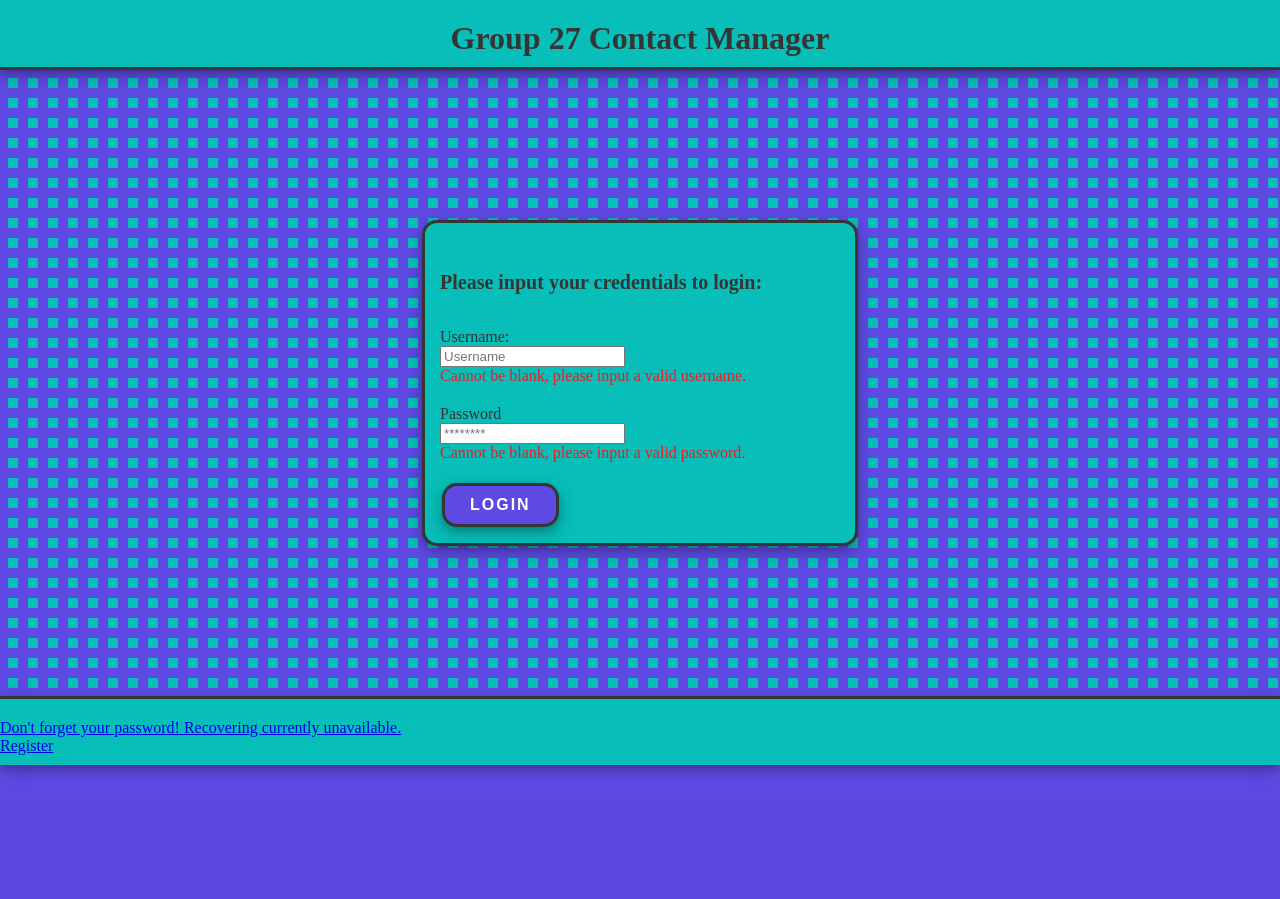
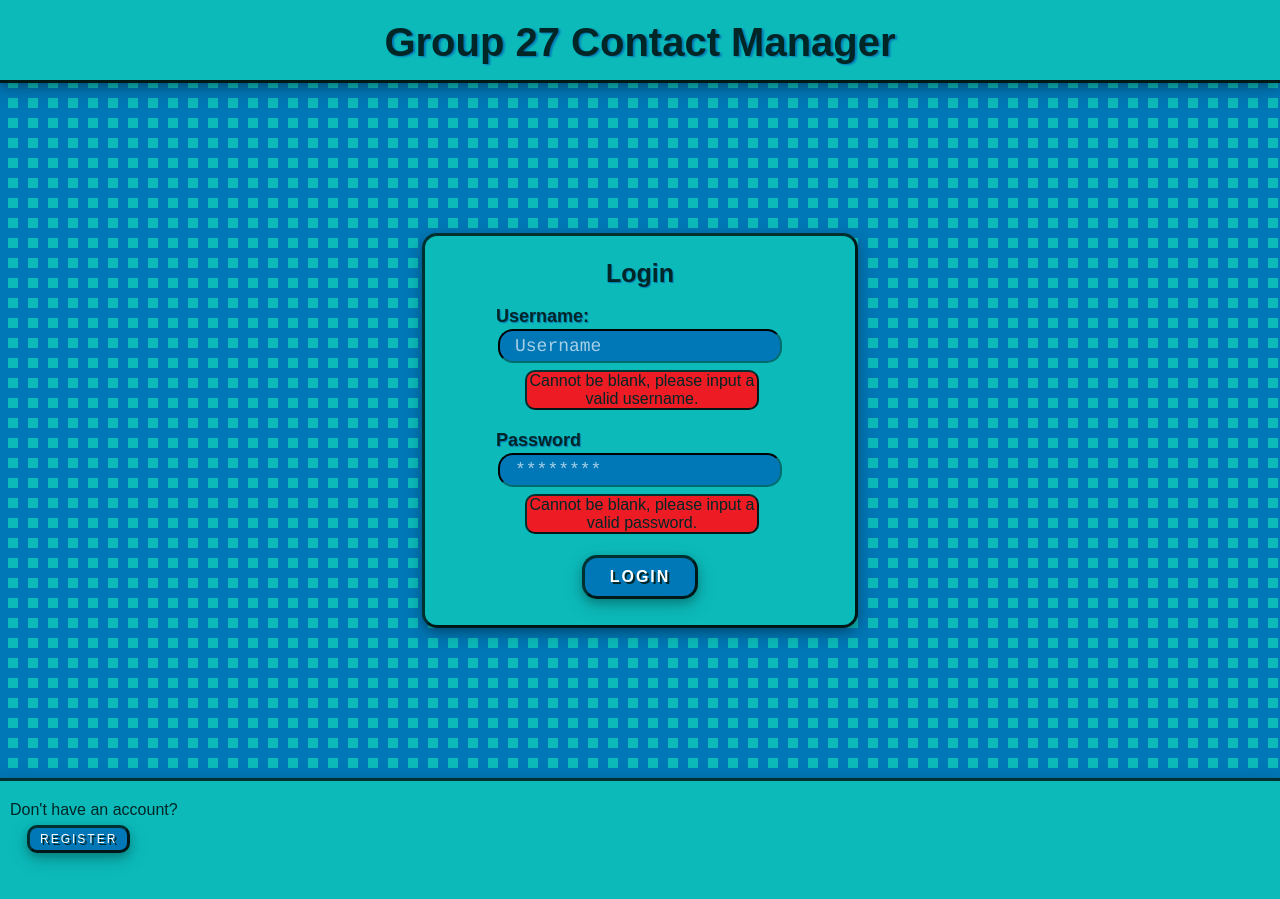
Before and after one commit to rna-devknight/Cop4331-contact-manager-project, a PHP site: page / in a window 1280 px wide. Before the commit the page ends 776 px from the top, so only its background shows below. Run offline with PHP 8.4, Linux system fonts and the light colour scheme.

Commit message:
More CSS Updates

```diff
--- a/css/peyton.css
+++ b/css/peyton.css
@@ -1,11 +1,19 @@
 :root {
-	--black: #353535;
+	--black: #002626;
 	--red: #ED1C24;
-	/*--brown: #8A897C;
-	--tan: #BDBBB0;*/
-	--brown: #5E4AE3;
-	--tan: #07BEB8;
 	--white: #FFFFFF;
+	--bl: #003030;
+	--bd: #001818;
+
+	/* Brown / Yellow
+	--brown: #9F7833;
+	--tan: #D19C1D;
+	*/
+
+	/*Dark Blue/ Blue*/
+	--brown: #0077B6;
+	--tan: #0CBABA;
+
 }
 
 @keyframes moving-background {
@@ -25,25 +33,42 @@
 }
 
 html, body {
-	background-color: var(--brown);
+	background-color: var(--tan);
 	margin: 0px;
 	padding: 0px;
-	min-height: 100%;
+	font-family: Arial;
 }
 
 div, p, button, h1, h2, h3, h4, h5, h6, h7 {
 	color: var(--black);
 }
 
+h1 {
+	font-size: 40px;
+	font-weight:bold;
+	text-shadow: 2px 1px 2px var(--brown);
+}
+
 h5 {
-	font-size: 20px;
+	font-size: 25px;
+	text-align: center;
+	margin: 8px 0;
+	font-weight: bold;
+	text-shadow: 1px 1px 1px var(--brown);
+}
+
+label, h4 {
+	font-size: 18px;
+	font-weight: bold;
+	text-shadow: 1px 1px 1px var(--brown);
 }
 
 button {
 	background-color: var(--brown);
 	color: var(--white);
+	text-shadow: 2px 2px var(--black);
 	border-radius: 15px;
-	border-color: var(--black);
+	border-color: var(--bl) var(--bd) var(--bd) var(--bl);
 	border-width: 3px;
 	border-style: solid;
 	padding: 10px 25px;
@@ -57,41 +82,98 @@ button {
 	letter-spacing: 2px;
 }
 
+button.button-small {
+	font-size:12px;
+	font-weight: normal;
+	padding: 4px 10px;
+	margin: 6px 17px;
+	border-radius: 10px;
+}
+
 button:hover {
 	background-color: var(--black);
 	margin: 0px;
 	padding: 11px 27px;
 }
 
+button.button-small:hover {
+	background-color: var(--black);
+	margin: 5px 15px;
+	padding: 5px 12px;
+}
 
+input {
+	background-color: var(--brown);
+	color: var(--white);
+	border-color: var(--bl) var(--bd) var(--bd) var(--bl);
+	border-width: 2px;
+	border-radius:15px;
+	font-size: 18px;
+	padding: 5px 15px;
+	outline: none;
+	margin: 2px;
+	font-family: Courier;
+}
+
+input:focus {
+	border-width: 4px;
+	margin: 0;
+}
+
+input::placeholder{
+  color: var(--white);
+	opacity: .65;
+}
 
 .header{
 	margin: 0px;
+	height: 50px;
 	background-color: var(--tan);
 	padding-bottom: 10px;
 	padding-top: 20px;
 	box-shadow: 0 4px 8px 0 rgba(0, 0, 0, 0.2), 0 6px 20px 0 rgba(0, 0, 0, 0.19);
-	border-color: var(--black);
+	border-color: var(--bl) var(--bd) var(--bd) var(--bl);
 	border-width: 0 0 3px 0;
 	border-style: solid;
 	margin-bottom: 20px;
 }
 
+.main{
+	height: calc(100% - (496px));
+	position: relative;
+	max-width: 400px;
+	margin: 150px auto;
+	background-color: var(--tan);
+	border-radius: 15px;
+	border-color: var(--bl) var(--bd) var(--bd) var(--bl);
+	border-width: 3px;
+	border-style: solid;
+	padding: 15px;
+	box-shadow: 0 4px 8px 0 rgba(0, 0, 0, 0.2), 0 6px 20px 0 rgba(0, 0, 0, 0.19);
+}
+
 .footer{
 	margin: 0px;
+	min-height: 50px;
 	background-color: var(--tan);
-	padding-bottom: 10px;
-	padding-top: 20px;
+	padding: 20px 10px 10px 10px;
 	box-shadow: 0 4px 8px 0 rgba(0, 0, 0, 0.2), 0 6px 20px 0 rgba(0, 0, 0, 0.19);
-	border-color: var(--black);
+	border-color: var(--bl) var(--bd) var(--bd) var(--bl);
 	border-width: 3px 0 0 0;
 	border-style: solid;
 	margin-top: 20px;
 }
 
+.footer-padder{
+	height: 30px;
+	background-color:var(--tan);
+}
+
 
 .container {
+	height: 100%;
 	z-index: 5;
+	background-color: var(--brown);
 	background-image:
   linear-gradient(45deg, var(--tan) 25%, transparent 25%),
   linear-gradient(-45deg, var(--tan) 25%, transparent 25%),
@@ -114,20 +196,16 @@ button:hover {
 }
 
 .invalid-feedback {
-	color: var(--red);
-}
-
-.main{
-	max-width: 400px;
-	margin: 150px auto;
-	background-color: var(--tan);
-	border-radius: 15px;
-	border-color: var(--black);
-	border-width: 3px;
+	text-align: center;
+	color: var(--black);
+	background-color: var(--red);
+	border-radius:10px;
+	display: inline-block;
+	border-color: var(--bl) var(--bd) var(--bd) var(--bl);
+	border-width: 2px;
 	border-style: solid;
-	padding: 15px;
-	box-shadow: 0 4px 8px 0 rgba(0, 0, 0, 0.2), 0 6px 20px 0 rgba(0, 0, 0, 0.19);
-
+	width: 80%;
+	margin: 5px 10% 0 10%;
 }
 
 .justify-content-center{
@@ -137,3 +215,21 @@ button:hover {
 .align-self-center{
 	align-self: center;
 }
+
+.row{
+	display: block;
+}
+
+.main .form-group {
+	margin: auto;
+	width: min-content;
+	padding: 10px 0;
+}
+
+.main .form-group .col-sm-9 {
+	width: min-content;
+}
+
+.main .form-group .col-sm-9 input{
+	width: 250px;
+}
--- a/index.html
+++ b/index.html
@@ -63,7 +63,7 @@
 			<div class ="row justify-content-center pt-4 main">
 				<!-- Bootstrap column containing the form. Styled to be centered -->
 				<div class="col-6 align-self-center">
-					<h5>Please input your credentials to login: </h5>
+					<h5>Login</h5>
 
 					<!-- Username input row -->
 					<div class="form-group row pb-2">
@@ -104,14 +104,15 @@
 			<div class="row justify-content-center pt-4 footer">
 				<!-- Button for password recovery. May not be implemented-->
 				<div class="col-2">
-					<a class="btn btn-primary btn-md disabled" href="https://www.youtube.com/watch?v=dQw4w9WgXcQ" class="link-info">Don't forget your password! Recovering currently unavailable.</a>
+					Don't have an account?
 				</div>
 
 				<!-- Button for registration -->
 				<div class="col-2">
-					<a class="btn btn-outline-warning btn-md" href="/register.html" class="link-info">Register</a>
+					<button class="button-small btn-outline-warning btn-md" href="/register.html" class="link-info">Register</button>
 				</div>
 			</div>
+			<div class="footer-padder"></div>
 		</div>
 
 		<!-- Required Bootstrap scripts -->
--- a/register.html
+++ b/register.html
@@ -53,7 +53,7 @@
 		<div class="container">
 			<!-- Row one, contains the title -->
 			<div class="row header">
-				<h1 style="text-align: center;">Welcome to Group 27's Contact Manager's Registration Page</h1>
+				<h1 style="text-align: center;">Group 27 Contact Manager</h1>
 			</div>
 
 			<!-- Row two, contains the login form -->
@@ -61,7 +61,7 @@
 				<!-- Bootstrap column containing the form. Styled to be centered -->
 				<div class="col-6 align-self-center">
 					<!-- Login form, has client side validation to prevent empty submissions -->
-					<h5>Please input your credentials to register: </h5>
+					<h5>Register</h5>
 
 					<!-- First name input row -->
 					<div class="form-group row pb-2">
@@ -150,6 +150,7 @@
                     </a>
                 </div>
 			</div>
+      <div class="footer-padder"></div>
 		</div>
 
 		<!-- Required Bootstrap scripts -->
```
Also changed, not shown: home.html (+11 -18 lines), 1 other file.
